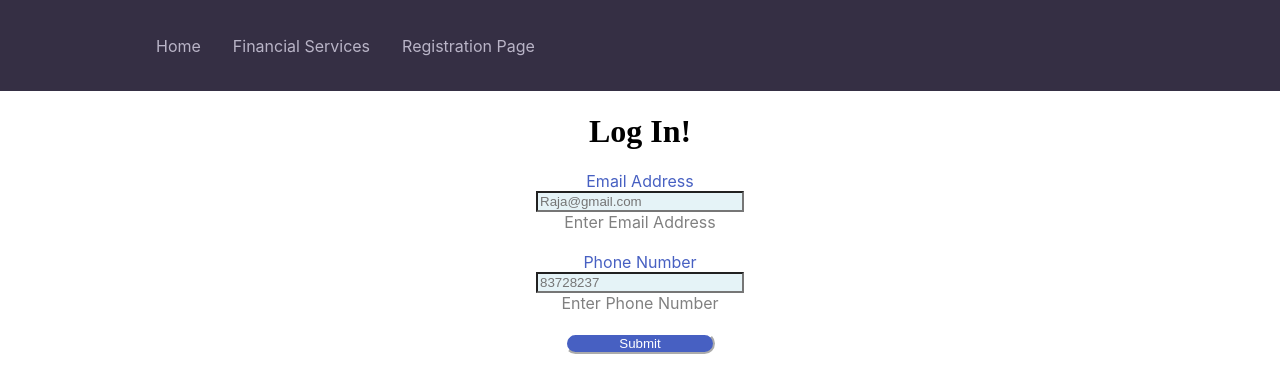
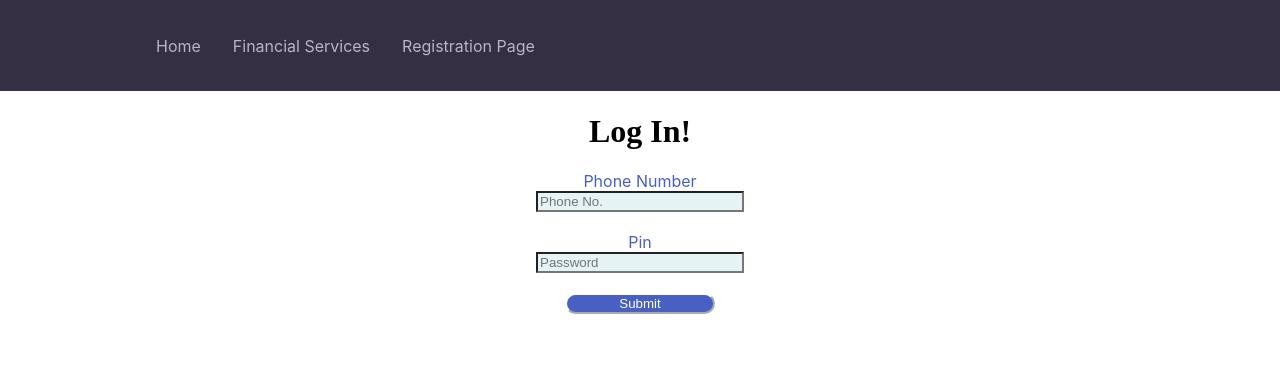
Before and after one commit to driedsoba/BlazePay, a React (Create React App) app: page / in a window 1280 px wide. Shown: the top 392 px of the page. Built offline with nearby package versions, Linux system fonts and the light colour scheme.

Commit message:
Added auth context provider

```diff
--- /dev/null
+++ b/src/context/AuthContext.jsx
@@ -0,0 +1,11 @@
+//Creates a context to store the user login data
+
+import { createContext, useContext } from "react";
+
+export const AuthContext = createContext({
+    user: undefined,
+    isLoading: false,
+    setUser: () => { },
+});
+
+export const useAuthContext = () => useContext(AuthContext);
--- a/src/index.js
+++ b/src/index.js
@@ -1,13 +1,16 @@
-import React from 'react';
-import ReactDOM from 'react-dom/client';
-import './index.css';
-import App from './App';
-import reportWebVitals from './reportWebVitals';
+import React from "react";
+import ReactDOM from "react-dom/client";
+import "./index.css";
+import App from "./App";
+import reportWebVitals from "./reportWebVitals";
+import AuthProvider from "./provider/AuthProvider";
 
-const root = ReactDOM.createRoot(document.getElementById('root'));
+const root = ReactDOM.createRoot(document.getElementById("root"));
 root.render(
   <React.StrictMode>
-    <App />
+    <AuthProvider>
+      <App />
+    </AuthProvider>
   </React.StrictMode>
 );
 
--- a/src/pages/home/home.js
+++ b/src/pages/home/home.js
@@ -1,20 +1,13 @@
-import React, { useState } from 'react';
-import Login from './login';
-import LoggedIn from './loggedin';
+import React, { useState } from "react";
+import Login from "./login";
+import LoggedIn from "./loggedin";
+import { useAuthContext } from "../../context/AuthContext";
 
 function Home() {
-  const [isLoggedIn, setIsLoggedIn] = useState(false);
-  const [data, setData]=useState({})
+  const { jwt, setJWT } = useAuthContext();
+  const [data, setData] = useState({});
 
-  return (
-    <div>
-        {isLoggedIn ? (
-            <LoggedIn />
-        ) : (
-            <Login setIsLoggedIn={{setIsLoggedIn}}/>
-        )}
-    </div>
-  );
+  return <div>{jwt ? <LoggedIn /> : <Login setIsLoggedIn={setJWT} />}</div>;
 }
 
 export default Home;
--- a/src/pages/home/login.js
+++ b/src/pages/home/login.js
@@ -1,9 +1,9 @@
-import React, { useState } from 'react';
+import React, { useState } from "react";
 
-function Login({setIsLoggedIn}) {
+function Login({ setIsLoggedIn }) {
   const [data, setData] = useState({
-    email: '',
-    phoneNumber: '',
+    phone: "",
+    pin: "",
   });
 
   const handleChange = (e) => {
@@ -16,80 +16,81 @@ function Login({setIsLoggedIn}) {
 
   const handleSubmit = async () => {
     try {
-      const response = await fetch('/api/your-endpoint', {
-        method: 'POST',
+      const response = await fetch("http://localhost:3000/profile", {
+        method: "POST",
         headers: {
-          'Content-Type': 'application/json',
+          "Content-Type": "application/json",
         },
         body: JSON.stringify(data),
       });
 
       if (!response.ok) {
-        throw new Error('Request failed');
+        throw new Error("Request failed");
       }
 
       // Handle the response as needed
       const responseData = await response.json();
-      setIsLoggedIn(true)
-      console.log('Response from server:', responseData);
+      setIsLoggedIn(responseData["access_token"]);
+      console.log("Response from server:", responseData);
     } catch (error) {
-      console.error('Error:', error);
+      console.error("Error:", error);
     }
   };
 
   return (
     <div>
       <div className="sign-up-container">
-      <h1 style={{ color: 'black', fontFamily:'Oxygen', }}> Log In!</h1>
-          <a style={{ color: '#4760c2' }}>Email Address</a>
-          <input style={{
-            backgroundColor: '#e5f3f7',
-            color: 'black',
-            width:  200,
+        <h1 style={{ color: "black", fontFamily: "Oxygen" }}> Log In!</h1>
+        <a style={{ color: "#4760c2" }}>Phone Number</a>
+        <input
+          style={{
+            backgroundColor: "#e5f3f7",
+            color: "black",
+            width: 200,
           }}
-            type="text"
-            name="email address"
-            value={data.email}
+          type="number"
+          name="phone"
+          value={data.phone}
           onChange={handleChange}
-            placeholder="Raja@gmail.com"
+          placeholder="Phone No."
         />
-          <a style={{ color: 'grey' }}>Enter Email Address</a>
+
+        <a>&nbsp;&nbsp;</a>
+
+        <div className="sign-up-container">
+          <a style={{ color: "#4760c2" }}>Pin</a>
+          <input
+            style={{
+              backgroundColor: "#e5f3f7",
+              color: "black",
+              width: 200,
+            }}
+            type="password"
+            name="pin"
+            value={data.pin}
+            onChange={handleChange}
+            placeholder="Password"
+          />
         </div>
 
         <div>&nbsp;</div>
 
-      <div className="sign-up-container">
-          <a style={{ color: '#4760c2' }}>Phone Number</a>
-          <input style={{
-            backgroundColor: '#e5f3f7',
-            color: 'black',
-            width:  200,
-          }}
-            type="text"
-            name="phone number"
-            value={data.phoneNumber}
-            onChange={handleChange}
-            placeholder="83728237"
-          />
-          <a style={{ color: 'grey' }}>Enter Phone Number</a>
-
-          <a>&nbsp;&nbsp;</a>
-          <button style={{
-                  backgroundColor: '#4760c2',
-                  color: 'white',
-                  borderColor: 'white',
+        <button
+          style={{
+            backgroundColor: "#4760c2",
+            color: "white",
+            borderColor: "white",
             borderTopLeftRadius: 35,
             borderTopRightRadius: 35,
             borderBottomLeftRadius: 35,
             borderBottomRightRadius: 35,
-                  width:  150,
+            width: 150,
           }}
-              onClick={handleSubmit}>Submit
+          onClick={handleSubmit}
+        >
+          Submit
         </button>
-
       </div>
-
-
     </div>
   );
 }
--- /dev/null
+++ b/src/provider/AuthProvider.jsx
@@ -0,0 +1,34 @@
+//Stores and provides the data defined by AuthContext to all the components below it
+
+import React, { useState } from "react";
+import { AuthContext } from "../context/AuthContext";
+
+const AuthProvider = ({ children }) => {
+  const [userData, setUserData] = useState();
+  const [jwt, setJWT] = useState();
+  const [isLoading, setIsLoading] = useState(false);
+
+  const handleUser = (user) => {
+    setUserData(user);
+  };
+
+  const handleJWT = (user) => {
+    setJWT(user);
+  };
+
+  return (
+    <AuthContext.Provider
+      value={{
+        user: userData,
+        setUser: handleUser,
+        jwt: jwt,
+        setJWT: handleJWT,
+        isLoading,
+      }}
+    >
+      {children}
+    </AuthContext.Provider>
+  );
+};
+
+export default AuthProvider;
```
Lines whose indentation alone changed are shown as unchanged.
